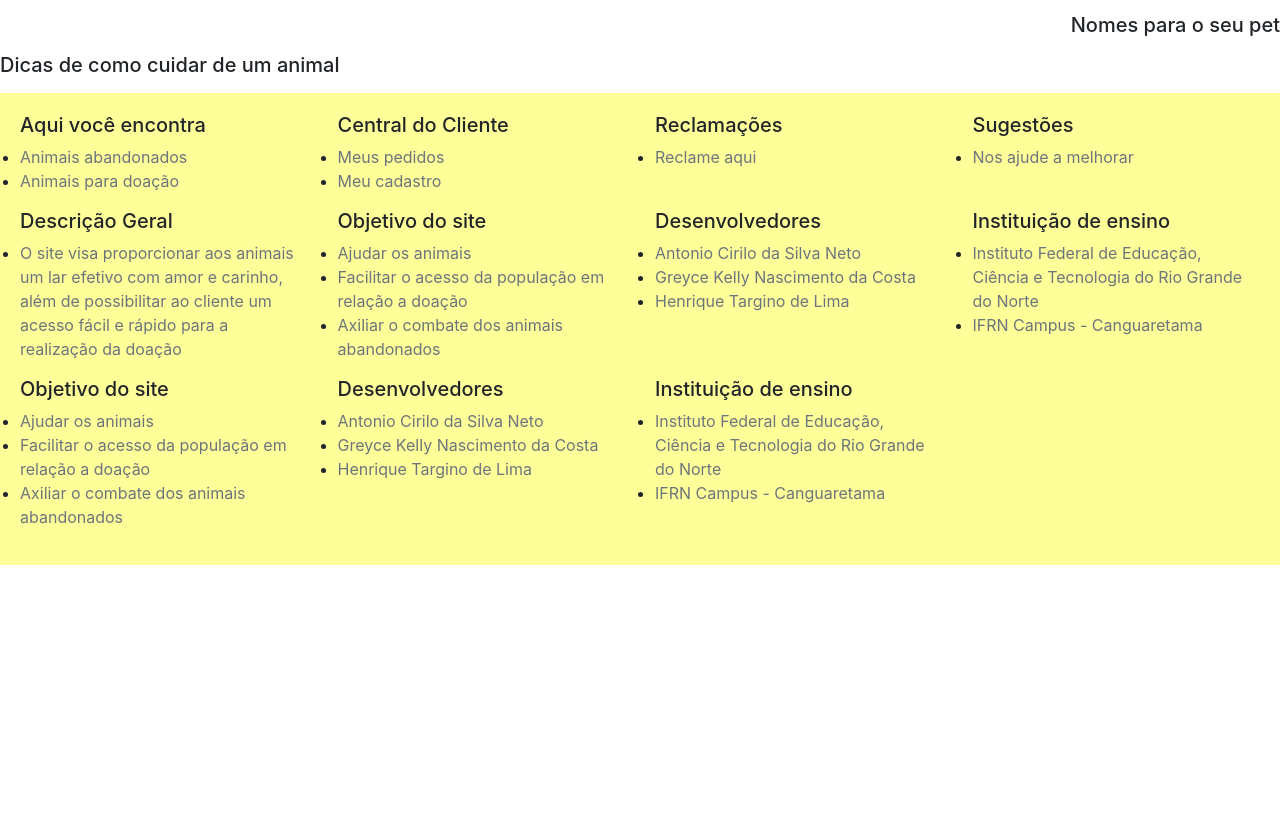
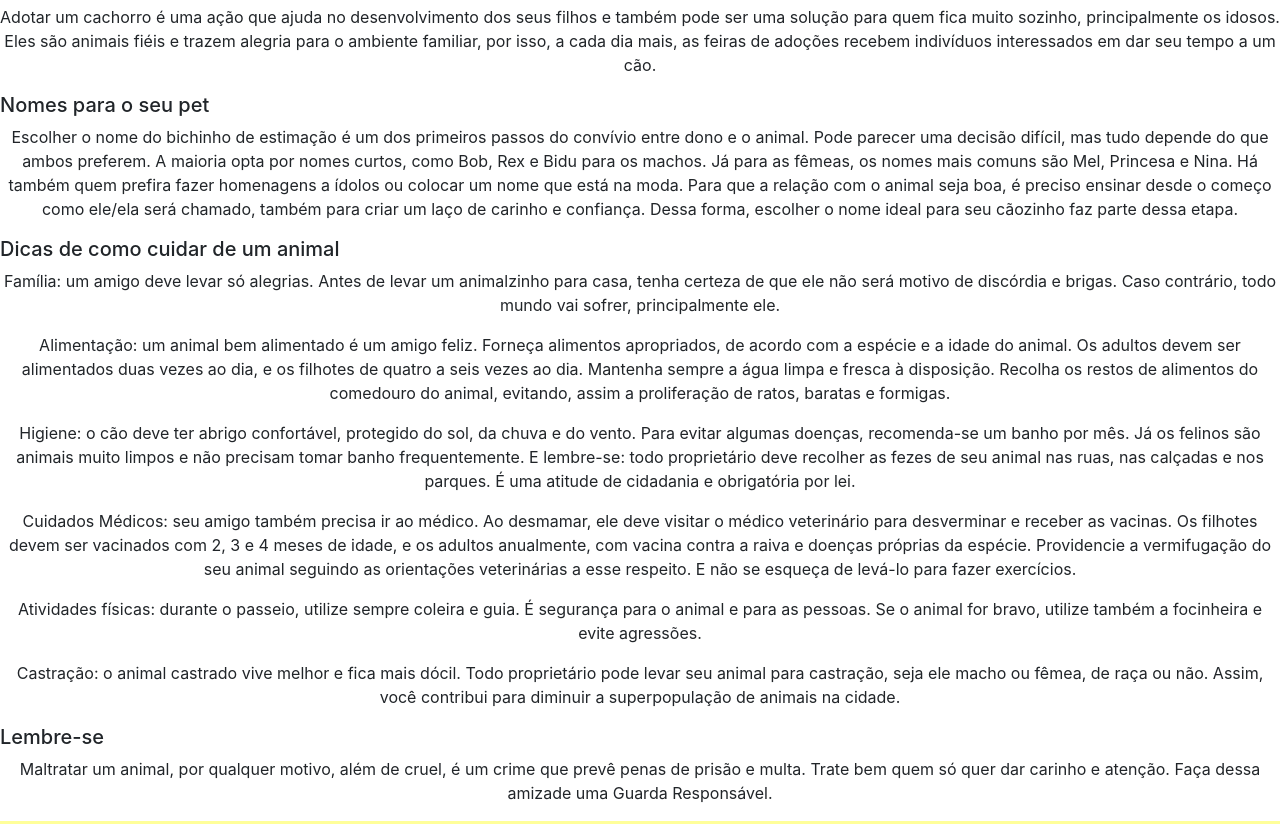
Before and after one commit to brunogomesifrn/info318doacao, a plain HTML site: page index.html in a window 1280 px wide. Shown: the part 1489-2313 px from the top of the page. Before the commit the page ends 2054 px from the top, so only its background shows below. Drawn offline with nearby package versions, Linux system fonts and the light colour scheme.

Commit message:
adcionei informações

```diff
--- a/css/estilo.css
+++ b/css/estilo.css
@@ -113,8 +113,3 @@ body{
 	opacity: 1;
 	margin: 0 auto;
 }
-
-
-.esquerda{
-	text-align: right;
-}
--- a/index.html
+++ b/index.html
@@ -434,17 +434,33 @@
 			<div class="row">
 				<div class="col-12">
 					<h5>Informações sobre uma doação</h5>
-					<p></p>
+					<p>Adotar um cachorro é uma ação que ajuda no desenvolvimento dos seus filhos e também pode ser uma solução para quem fica muito sozinho, principalmente os idosos. Eles são animais fiéis e trazem alegria para o ambiente familiar, por isso, a cada dia mais, as feiras de adoções recebem indivíduos interessados em dar seu tempo a um cão.</p>
 				</div>
 
-				<div class="col-12 esquerda">
+				<div class="col-12">
 					<h5>Nomes para o seu pet</h5>
-					<p></p>
+					<p>Escolher o nome do bichinho de estimação é um dos primeiros passos do convívio entre dono e o animal. Pode parecer uma decisão difícil, mas tudo depende do que ambos preferem. A maioria opta por nomes curtos, como Bob, Rex e Bidu para os machos. Já para as fêmeas, os nomes mais comuns são Mel, Princesa e Nina. Há também quem prefira fazer homenagens a ídolos ou colocar um nome que está na moda. Para que a relação com o animal seja boa, é preciso ensinar desde o começo como ele/ela será chamado, também para criar um laço de carinho e confiança. Dessa forma, escolher o nome ideal para seu cãozinho faz parte dessa etapa.</p>
 				</div>
 
 				<div class="col-12">
 					<h5>Dicas de como cuidar de um animal</h5>
-					<p></p>
+					<p>Família: um amigo deve levar só alegrias. Antes de levar um animalzinho para casa, tenha certeza de que ele não será motivo de discórdia e brigas. Caso contrário, todo mundo vai sofrer, principalmente ele.</p>
+
+					<p>Alimentação: um animal bem alimentado é um amigo feliz. Forneça alimentos apropriados, de acordo com a espécie e a idade do animal. Os adultos devem ser alimentados duas vezes ao dia, e os filhotes de quatro a seis vezes ao dia. Mantenha sempre a água limpa e fresca à disposição. Recolha os restos de alimentos do comedouro do animal, evitando, assim a proliferação de ratos, baratas e formigas.</p>
+
+					<p>Higiene: o cão deve ter abrigo confortável, protegido do sol, da chuva e do vento. Para evitar algumas doenças, recomenda-se um banho por mês. Já os felinos são animais muito limpos e não precisam tomar banho frequentemente. E lembre-se: todo proprietário deve recolher as fezes de seu animal nas ruas, nas calçadas e nos parques. É uma atitude de cidadania e obrigatória por lei.</p>
+
+					<p>Cuidados Médicos: seu amigo também precisa ir ao médico. Ao desmamar, ele deve visitar o médico veterinário para desverminar e receber as vacinas. Os filhotes devem ser vacinados com 2, 3 e 4 meses de idade, e os adultos anualmente, com vacina contra a raiva e doenças próprias da espécie. Providencie a vermifugação do seu animal seguindo as orientações veterinárias a esse respeito. E não se esqueça de levá-lo para fazer exercícios.</p>
+
+					<p>Atividades físicas: durante o passeio, utilize sempre coleira e guia. É segurança para o animal e para as pessoas. Se o animal for bravo, utilize também a focinheira e evite agressões.</p>
+
+					<p>Castração: o animal castrado vive melhor e fica mais dócil. Todo proprietário pode levar seu animal para castração, seja ele macho ou fêmea, de raça ou não. Assim, você contribui para diminuir a superpopulação de animais na cidade.</p>
+
+				</div>
+
+				<div class="col-12">
+					<h5>Lembre-se</h5>
+					<p class="esquerda">Maltratar um animal, por qualquer motivo, além de cruel, é um crime que prevê penas de prisão e multa. Trate bem quem só quer dar carinho e atenção. Faça dessa amizade uma Guarda Responsável.</p>
 				</div>
 
 			</div>
```
